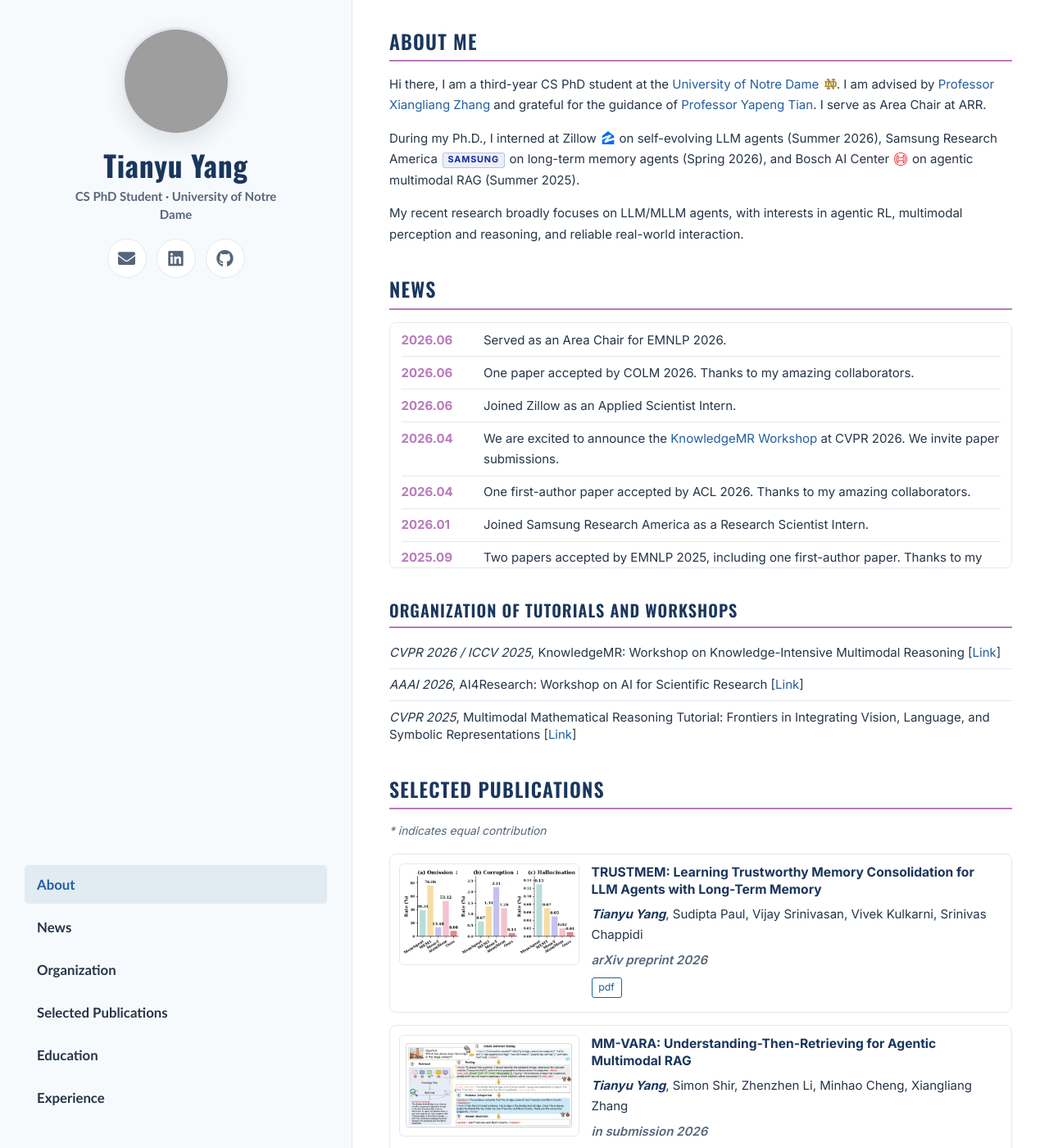
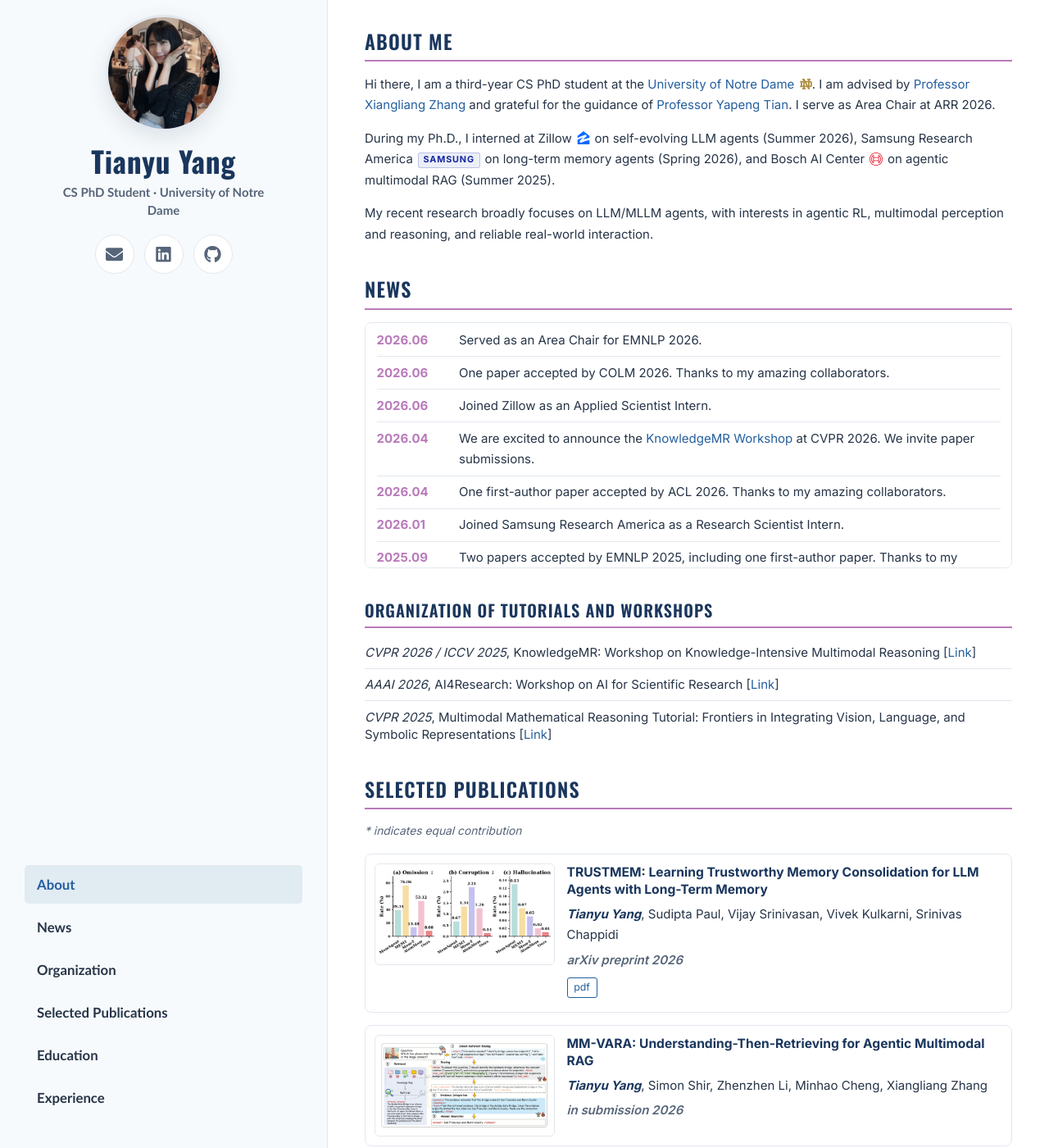
Before and after one commit to Tianyu-yang-anna/Tianyu-yang-anna.github.io, a Jekyll site: the page built from _pages/about.md, in a window 1280 px wide and 1400 px high. Shown: the whole window at 82% size. Built offline with Jekyll 4.4.1, drawn with Linux system fonts in a browser that asks for light colours; grey boxes are pictures that could not be loaded.

Commit message:
new222222

```diff
--- a/_config.yml
+++ b/_config.yml
@@ -23,7 +23,7 @@ baidu_site_verification  :  # get baidu_site_verification from https://ziyuan.ba
 # Site Author
 author:
   name             : "Tianyu Yang"
-  avatar           : "images/Screenshot 2024-10-30 at 00.07.55.png"
+  avatar           : "images/profile-2026.jpg"
   bio              : "CS PhD Student · University of Notre Dame"
   location         : "South Bend, US"
   employer         :
--- a/_pages/about.md
+++ b/_pages/about.md
@@ -25,7 +25,7 @@ redirect_from:
       I am advised by
       <a href="https://engineering.nd.edu/faculty/xiangliang-zhang/" target="_blank" rel="noopener">Professor Xiangliang Zhang</a>
       and grateful for the guidance of
-      <a href="https://www.yapengtian.com/" target="_blank" rel="noopener">Professor Yapeng Tian</a>. I serve as Area Chair at ARR.
+      <a href="https://www.yapengtian.com/" target="_blank" rel="noopener">Professor Yapeng Tian</a>. I serve as Area Chair at ARR 2026.
     </p>
     <p class="internship-line">
       During my Ph.D., I interned at Zillow
@@ -93,10 +93,6 @@ redirect_from:
       <li>
         <span class="news-date">2025.05</span>
         <span class="news-content">Joined Bosch AI Center as a Research Scientist Intern.</span>
-      </li>
-      <li>
-        <span class="news-date">2025.01</span>
-        <span class="news-content">One paper accepted by Reasoning and Planning for LLMs @ ICLR 2025. Thanks to my amazing collaborators.</span>
       </li>
       <li>
         <span class="news-date">2024.11</span>
--- a/assets/css/main.scss
+++ b/assets/css/main.scss
@@ -118,7 +118,7 @@ h1:before, .anchor:before {
     --academic-sidebar-bg: #f7fafc;
     --academic-border: #e3e8ef;
     --academic-soft: #f3f6f9;
-    --academic-sidebar-width: 430px;
+    --academic-sidebar-width: 400px;
 }
 
 html {
@@ -154,7 +154,7 @@ body {
     width: var(--academic-sidebar-width) !important;
     height: 100vh;
     margin: 0;
-    padding: 2.2rem 2rem;
+    padding: 1.2rem 2rem 2.2rem;
     overflow-y: auto;
     background: var(--academic-sidebar-bg);
     border-right: 1px solid var(--academic-border);
@@ -178,13 +178,14 @@ body {
 
 .profile_box > .author__avatar img.author__avatar {
     display: block;
-    width: 132px;
-    height: 132px;
+    width: 142px;
+    height: 142px;
     min-width: 0;
     max-width: none;
     margin: 0 auto 1rem;
     padding: 0;
     object-fit: cover;
+    object-position: center top;
     border: 3px solid var(--academic-border);
     border-radius: 50%;
     box-shadow: 0 8px 24px rgba(26, 54, 93, 0.12);
```
Also changed, not shown: images/profile-2026.jpg (added).
